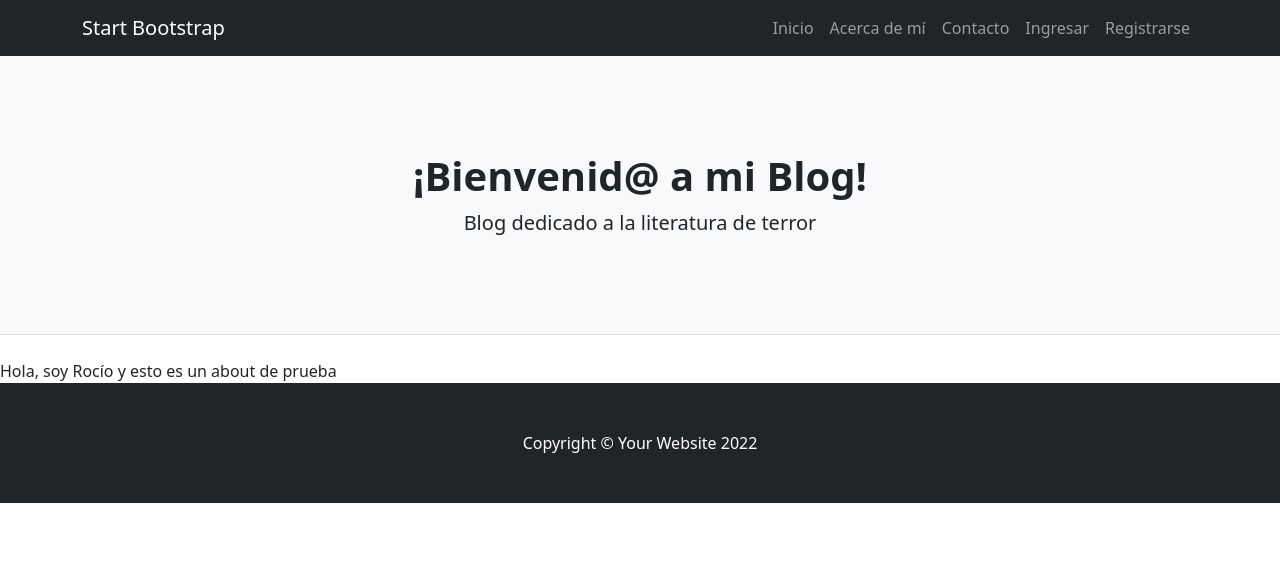
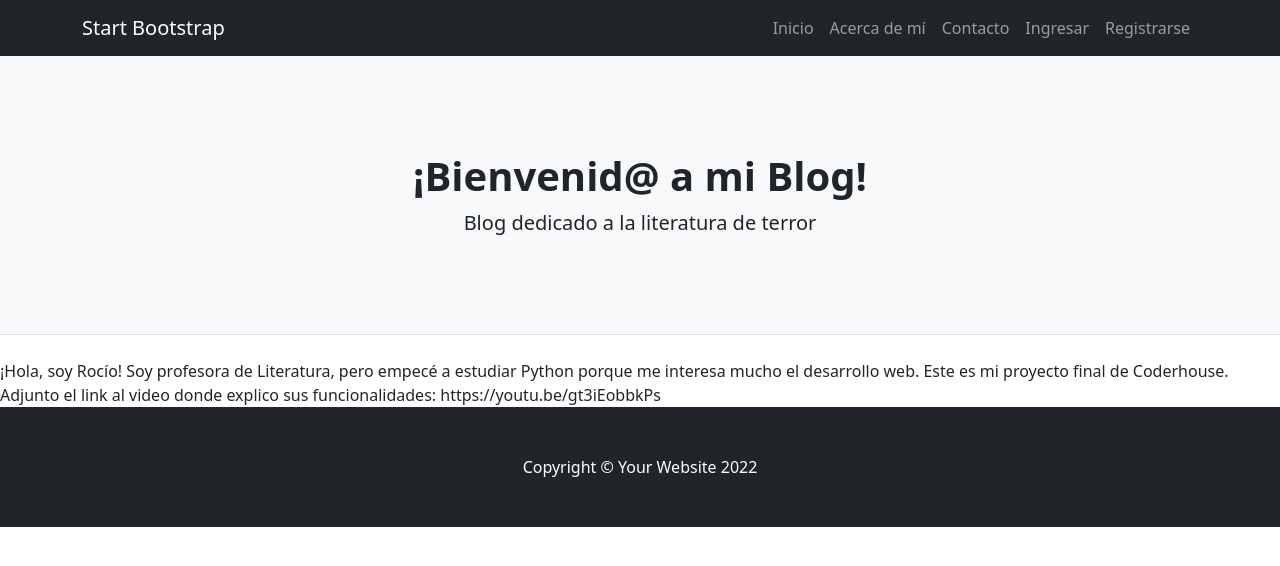
Before and after one commit to RocioIrigoyen/Entrega-Intermedia-Irigoyen, a Django app: page /blog-terror/about in a window 1280 px wide. Shown: the top 566 px of the page. Run offline with Django 4.2, Linux system fonts and the light colour scheme; some libraries are stand-ins or nearby versions.

Commit message:
Actualizo el About

```diff
--- a/blog_terror/templates/blog_terror/about.html
+++ b/blog_terror/templates/blog_terror/about.html
@@ -2,6 +2,12 @@
 
 {% block contenido %}
 
-Hola, soy Rocío y esto es un about de prueba
+¡Hola, soy Rocío!
+
+Soy profesora de Literatura, pero empecé a estudiar Python porque me interesa mucho el desarrollo web.
+
+Este es mi proyecto final de Coderhouse. Adjunto el link al video donde explico sus funcionalidades:
+
+https://youtu.be/gt3iEobbkPs
 
 {% endblock %}
```
Also changed, not shown: db.sqlite3, media/avatares/Ilustracion-Las-cosas-que-perdimos-en-el-fuego_6WoNaX0.jpg (added), media/posts/gojo_A5YsZgI.jpg (added).
